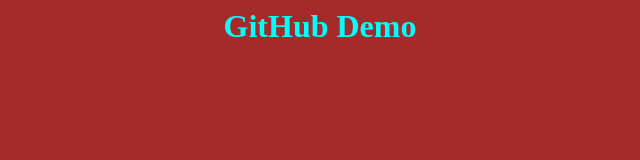
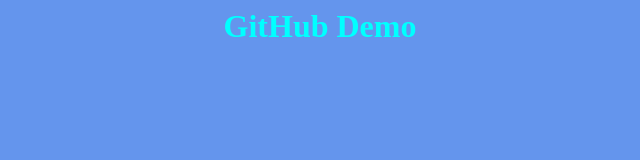
Before and after one commit to SomeshBanna/git-tutorial, a plain HTML site: page index.html in a window 1280 px wide. Shown: the whole page, without its empty margins (320-960 px from the left). Drawn offline with Linux system fonts and the light colour scheme.

Commit message:
background color changes to cornflowerblue

```diff
--- a/index.html
+++ b/index.html
@@ -1,5 +1,5 @@
 <html>
-    <body style="background-color: brown;">
+    <body style="background-color: cornflowerblue;">
 
     <h1 style="color: aqua; text-align: center;">
         GitHub Demo
```
